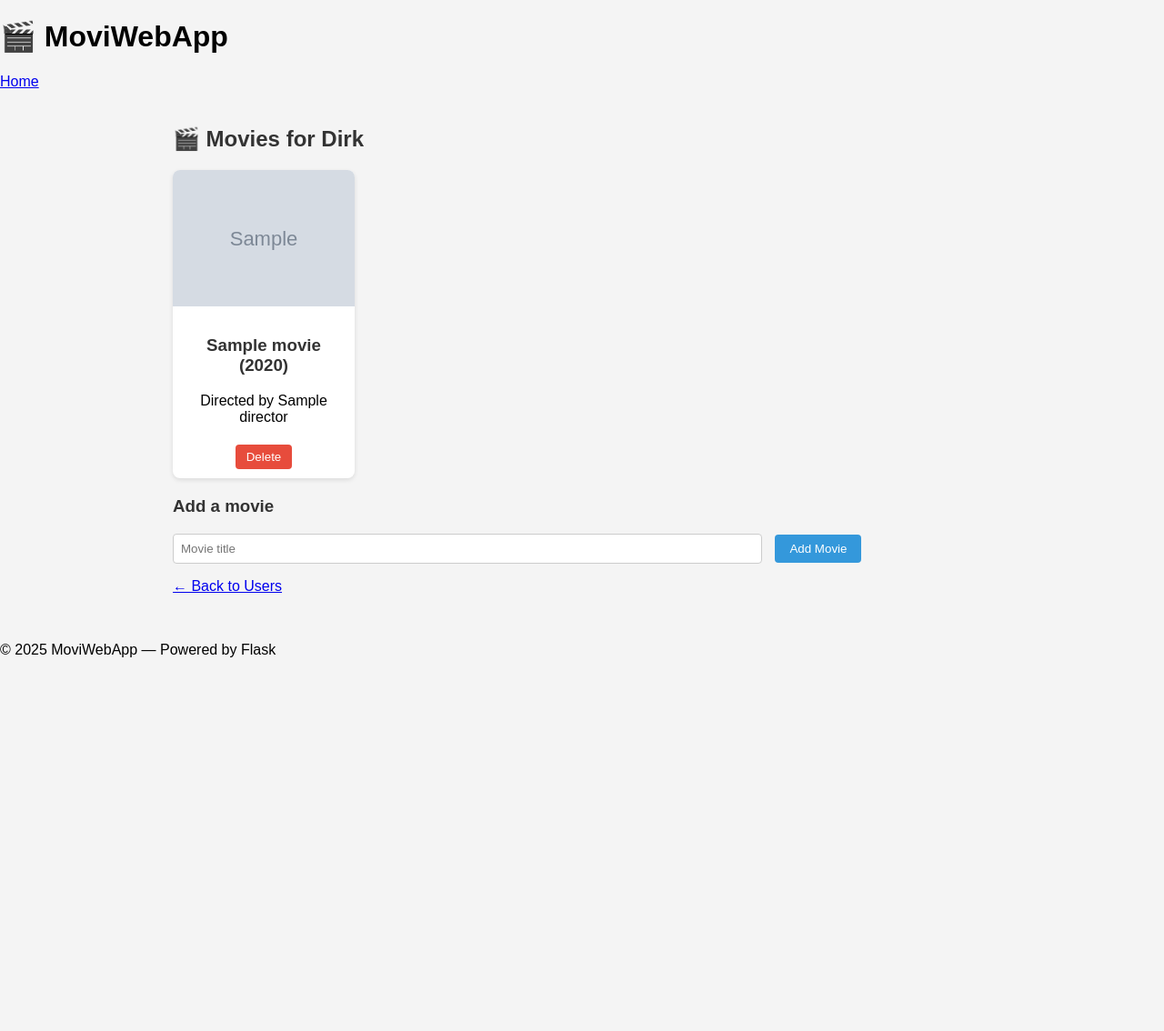
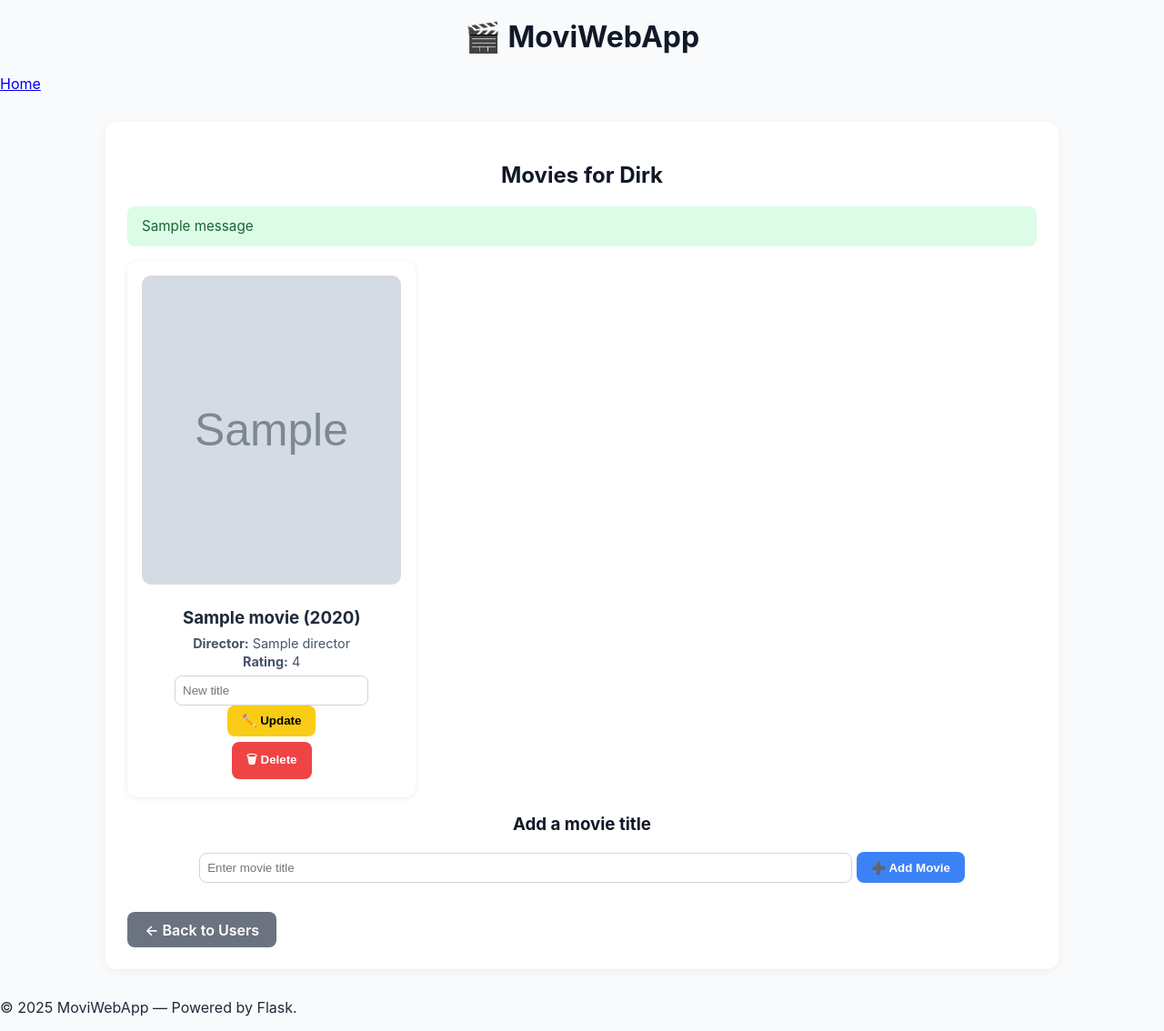
Before and after one commit to DirkFischer19777/MoviWebApp, a Flask app: template templates/movies.html in a window 1280 px wide. Shown: the whole page at 91% size. Before the commit the page ends 723 px from the top, so only its background shows below. Run offline with Flask 3, Linux system fonts and the light colour scheme; the template is opened without the code that fills it: values that come from a table or form of the project are taken from there, most other values are stand-ins (such as "Sample title", 1, 10 or a date in 2020); grey boxes marked "Sample" are stand-in pictures; one stand-in notice (Sample message) is shown.

Commit message:
feat: add error handling, update_movie UI, IMDb ratings, and duplicate checks

```diff
--- a/app.py
+++ b/app.py
@@ -1,121 +1,156 @@
 from flask import Flask, request, redirect, url_for, render_template, flash
 from data_manager import DataManager
-from models import db, User
+from models import db, User, Movie
 import os
 from dotenv import load_dotenv
+import requests
 
 # -------------------------------------------
-# Load .env file
+# Load environment variables
 # -------------------------------------------
 load_dotenv()
 OMDB_API_KEY = os.getenv("OMDB_API_KEY")
-FLASK_SECRET_KEY = os.getenv("FLASK_SECRET_KEY", "devkey")
 
 # -------------------------------------------
-# Flask application setup
+# Flask app setup
 # -------------------------------------------
 app = Flask(__name__)
-app.secret_key = FLASK_SECRET_KEY
+app.secret_key = os.getenv("FLASK_SECRET_KEY", "devkey")
 
-# Base directory for database path
 basedir = os.path.abspath(os.path.dirname(__file__))
-
-# SQLAlchemy configuration
 app.config['SQLALCHEMY_DATABASE_URI'] = f"sqlite:///{os.path.join(basedir, 'data/movies.db')}"
 app.config['SQLALCHEMY_TRACK_MODIFICATIONS'] = False
 
-# Initialize database with Flask app
 db.init_app(app)
+data_manager = DataManager(omdb_api_key=OMDB_API_KEY)
 
-# Initialize DataManager
-data_manager = DataManager(omdb_api_key=OMDB_API_KEY)
 
 # -------------------------------------------
 # Routes
 # -------------------------------------------
+
 @app.route('/')
 def home():
-    """Display the homepage listing all users."""
+    """Display all users."""
     users = data_manager.get_users()
     return render_template('index.html', users=users)
 
 
 @app.route('/users', methods=['POST'])
 def add_user():
-    """Create a new user based on submitted form data."""
+    """Add a new user with duplicate name check."""
     name = request.form.get('name')
-    if name:
-        data_manager.create_user(name)
-        flash(f'User "{name}" created!', 'success')
+
+    if not name.strip():
+        flash("Username cannot be empty.", "error")
+        return redirect(url_for('home'))
+
+    existing_user = User.query.filter_by(name=name).first()
+    if existing_user:
+        flash(f'User "{name}" already exists!', 'error')
+        return redirect(url_for('home'))
+
+    data_manager.create_user(name)
+    flash(f'User "{name}" created successfully!', 'success')
     return redirect(url_for('home'))
 
 
-@app.route('/users/<int:user_id>/movies', methods=['GET', 'POST'])
+@app.route('/users/<int:user_id>/movies', methods=['GET'])
 def user_movies(user_id):
-    """Display all movies for a user and handle adding new movies."""
+    """Display all movies for a user."""
+    user = User.query.get_or_404(user_id)
+    movies = data_manager.get_movies(user_id)
+    return render_template('movies.html', user=user, movies=movies)
+
+
+@app.route('/users/<int:user_id>/movies/add', methods=['POST'])
+def add_movie(user_id):
+    """Add a new movie to a user's list, prevent duplicates, and handle OMDb errors."""
+    title = request.form.get('title')
     user = User.query.get_or_404(user_id)
 
-    if request.method == 'POST':
-        title = request.form.get('title')
-        if title:
-            movie = data_manager.add_movie(user_id, title)
-            if movie:
-                flash(f'Movie "{movie.name}" added!', 'success')
-            else:
-                flash(f'Movie "{title}" could not be added.', 'error')
+    if not title.strip():
+        flash("Movie title cannot be empty.", "error")
         return redirect(url_for('user_movies', user_id=user_id))
 
-    movies = data_manager.get_movies(user_id)
-    return render_template('movies.html', movies=movies, user=user)
+    existing_movie = Movie.query.filter_by(title=title, user_id=user_id).first()
+    if existing_movie:
+        flash(f'Movie "{title}" already exists for {user.name}!', 'error')
+        return redirect(url_for('user_movies', user_id=user_id))
+
+    try:
+        response = requests.get(f'https://www.omdbapi.com/?t={title}&apikey={OMDB_API_KEY}')
+        data = response.json()
+
+        if data.get("Response") == "True":
+            movie = Movie(
+                title=data.get("Title"),
+                year=data.get("Year"),
+                director=data.get("Director"),
+                rating=data.get("imdbRating"),
+                poster_url=data.get("Poster"),
+                user_id=user_id
+            )
+            db.session.add(movie)
+            db.session.commit()
+            flash(f'Movie "{data.get("Title")}" added successfully!', 'success')
+        else:
+            flash(f'Movie "{title}" not found on OMDb.', 'error')
+
+    except Exception as e:
+        flash(f"Error while fetching movie data: {e}", "error")
+
+    return redirect(url_for('user_movies', user_id=user_id))
 
 
 @app.route('/users/<int:user_id>/movies/<int:movie_id>/update', methods=['POST'])
 def update_movie(user_id, movie_id):
-    """Update the title of an existing movie for a specific user."""
+    """Update a movie title."""
     new_title = request.form.get('new_title')
-    if new_title:
-        data_manager.update_movie(movie_id, new_title)
-        flash(f'Movie updated to "{new_title}"!', 'success')
+
+    if not new_title.strip():
+        flash("New title cannot be empty.", "error")
+        return redirect(url_for('user_movies', user_id=user_id))
+
+    movie = Movie.query.get_or_404(movie_id)
+    movie.title = new_title
+    db.session.commit()
+    flash(f'Movie title updated to "{new_title}".', 'success')
     return redirect(url_for('user_movies', user_id=user_id))
 
 
 @app.route('/users/<int:user_id>/movies/<int:movie_id>/delete', methods=['POST'])
 def delete_movie(user_id, movie_id):
-    """Delete a movie from a user's movie list."""
-    success = data_manager.delete_movie(movie_id)
-    if success:
-        flash('Movie deleted successfully.', 'success')
-    else:
-        flash('Movie could not be deleted.', 'error')
+    """Delete a movie with error handling."""
+    try:
+        movie = Movie.query.get_or_404(movie_id)
+        db.session.delete(movie)
+        db.session.commit()
+        flash(f'Movie "{movie.title}" deleted successfully.', 'success')
+    except Exception as e:
+        flash(f"Error deleting movie: {e}", "error")
     return redirect(url_for('user_movies', user_id=user_id))
+
 
 # -------------------------------------------
 # Error Handling
 # -------------------------------------------
-
 @app.errorhandler(404)
 def page_not_found(e):
-    """Handle 404 errors when a page or resource is not found."""
-    return render_template('404.html', error=e), 404
+    """Custom 404 page."""
+    return render_template('404.html'), 404
 
 
 @app.errorhandler(500)
-def internal_server_error(e):
-    """Handle 500 errors caused by server issues."""
-    return render_template('500.html', error=e), 500
-
-
-@app.errorhandler(Exception)
-def handle_unexpected_error(e):
-    """Catch any unexpected errors and show a friendly error page."""
-    app.logger.error(f"Unexpected error: {e}")
-    return render_template('error.html', error=e), 500
+def internal_error(e):
+    """Custom 500 page."""
+    return render_template('500.html'), 500
 
 
 # -------------------------------------------
-# Run the Flask app
+# Run app
 # -------------------------------------------
 if __name__ == '__main__':
     with app.app_context():
         db.create_all()
-    app.run(debug=True, port=5001)
+    app.run(debug=True)
--- a/static/style.css
+++ b/static/style.css
@@ -1,115 +1,157 @@
+/* Base styles */
 body {
-    font-family: Arial, sans-serif;
+    font-family: "Inter", sans-serif;
+    background: #f8fafc;
     margin: 0;
     padding: 0;
-    background-color: #f4f4f4;
+    color: #1f2937;
 }
 
 .container {
-    max-width: 900px;
-    margin: 0 auto;
-    padding: 20px;
+    max-width: 1000px;
+    margin: 2rem auto;
+    padding: 1.5rem;
+    background: #ffffff;
+    border-radius: 12px;
+    box-shadow: 0 2px 10px rgba(0,0,0,0.05);
 }
 
-h2, h3 {
-    color: #333;
+/* Headings */
+h1, h2, h3 {
+    text-align: center;
+    color: #111827;
 }
 
-.movies-list {
-    display: flex;
-    flex-wrap: wrap;
-    gap: 20px;
-    margin-bottom: 20px;
+/* Buttons */
+button, .btn {
+    cursor: pointer;
+    border: none;
+    border-radius: 8px;
+    padding: 0.6rem 1rem;
+    font-weight: 600;
+    transition: all 0.2s ease;
+}
+
+.btn:hover, button:hover {
+    opacity: 0.85;
+}
+
+/* Flash messages */
+.messages {
+    margin-bottom: 1rem;
+}
+
+.alert {
+    padding: 0.8rem 1rem;
+    border-radius: 8px;
+    margin-bottom: 0.5rem;
+    font-size: 0.95rem;
+}
+
+.alert.success {
+    background-color: #dcfce7;
+    color: #166534;
+}
+
+.alert.error {
+    background-color: #fee2e2;
+    color: #991b1b;
+}
+
+/* Forms */
+input[type="text"] {
+    padding: 0.5rem;
+    border: 1px solid #cbd5e1;
+    border-radius: 8px;
+    width: 70%;
+}
+
+.add-form {
+    text-align: center;
+    margin-top: 1rem;
+}
+
+.inline-form {
+    display: inline-block;
+    margin: 0.2rem;
+}
+
+/* Buttons by type */
+.btn.add {
+    background-color: #3b82f6;
+    color: white;
+}
+
+.btn.edit {
+    background-color: #facc15;
+    color: black;
+}
+
+.btn.delete {
+    background-color: #ef4444;
+    color: white;
+}
+
+.btn.back {
+    display: inline-block;
+    text-decoration: none;
+    background: #6b7280;
+    color: white;
+    padding: 0.6rem 1.2rem;
+    border-radius: 8px;
+    margin-top: 2rem;
+}
+
+.btn.back:hover {
+    background: #4b5563;
+}
+
+/* Movie grid */
+.movie-grid {
+    display: grid;
+    grid-template-columns: repeat(auto-fill, minmax(240px, 1fr));
+    gap: 1.5rem;
+    margin-top: 1rem;
 }
 
 .movie-card {
-    background-color: #fff;
-    border-radius: 8px;
-    box-shadow: 0 2px 5px rgba(0,0,0,0.1);
-    overflow: hidden;
-    width: 200px;
+    background: #ffffff;
+    border-radius: 12px;
+    box-shadow: 0 1px 6px rgba(0,0,0,0.08);
+    padding: 1rem;
     text-align: center;
+    transition: transform 0.2s ease;
+}
+
+.movie-card:hover {
+    transform: translateY(-3px);
 }
 
 .poster {
     width: 100%;
-    height: auto;
+    height: 340px;
+    object-fit: cover;
+    border-radius: 10px;
+    margin-bottom: 0.8rem;
 }
 
-.poster-placeholder {
-    width: 100%;
-    height: 300px;
-    background-color: #ddd;
-    display: flex;
-    align-items: center;
-    justify-content: center;
-    color: #666;
-    font-size: 14px;
+.movie-info h3 {
+    margin: 0.5rem 0;
+    color: #1e293b;
 }
 
-.movie-info {
-    padding: 10px;
+.movie-info p {
+    margin: 0.2rem 0;
+    color: #475569;
+    font-size: 0.9rem;
 }
 
-.delete-btn {
-    background-color: #e74c3c;
-    color: #fff;
-    border: none;
-    padding: 6px 12px;
-    cursor: pointer;
-    border-radius: 4px;
-    margin-top: 5px;
+/* Responsive adjustments */
+@media (max-width: 600px) {
+    .movie-grid {
+        grid-template-columns: 1fr;
+    }
+    input[type="text"] {
+        width: 100%;
+    }
 }
-
-.delete-btn:hover {
-    background-color: #c0392b;
-}
-
-.add-form input[type="text"] {
-    padding: 8px;
-    width: 70%;
-    margin-right: 10px;
-    border-radius: 4px;
-    border: 1px solid #ccc;
-}
-
-.add-form button {
-    padding: 8px 16px;
-    border: none;
-    background-color: #3498db;
-    color: #fff;
-    border-radius: 4px;
-    cursor: pointer;
-}
-
-.add-form button:hover {
-    background-color: #2980b9;
-}
-
-.error-page {
-  text-align: center;
-  margin-top: 5rem;
-}
-
-.error-page h1 {
-  font-size: 2rem;
-  color: #c0392b;
-  margin-bottom: 1rem;
-}
-
-.error-page p {
-  color: #555;
-  margin-bottom: 2rem;
-}
-
-.error-page .btn {
-  background-color: #3498db;
-  color: white;
-  padding: 0.6rem 1.2rem;
-  border-radius: 8px;
-  text-decoration: none;
-}
-
-.error-page .btn:hover {
-  background-color: #2980b9;
-}
--- a/templates/base.html
+++ b/templates/base.html
@@ -2,10 +2,7 @@
 <html lang="en">
 <head>
     <meta charset="UTF-8">
-    <meta name="viewport" content="width=device-width, initial-scale=1.0">
-    <title>MoviWebApp</title>
-
-    <!-- Link to global stylesheet -->
+    <title>🎬 MoviWebApp</title>
     <link rel="stylesheet" href="{{ url_for('static', filename='style.css') }}">
 </head>
 <body>
@@ -16,13 +13,12 @@
         </nav>
     </header>
 
-    <!-- Main content block for child templates -->
-    <main class="container">
+    <main>
         {% block content %}{% endblock %}
     </main>
 
     <footer>
-        <p>&copy; 2025 MoviWebApp — Powered by Flask</p>
+        <p>© 2025 MoviWebApp — Powered by Flask.</p>
     </footer>
 </body>
 </html>
--- a/templates/movies.html
+++ b/templates/movies.html
@@ -1,38 +1,62 @@
 {% extends "base.html" %}
+{% block content %}
+<div class="container">
+    <h2>Movies for {{ user.name }}</h2>
 
-{% block content %}
-<h2>🎬 Movies for {{ user.name }}</h2>
+    <!-- Flash messages -->
+    {% with messages = get_flashed_messages(with_categories=true) %}
+      {% if messages %}
+        <div class="messages">
+          {% for category, message in messages %}
+            <div class="alert {{ category }}">{{ message }}</div>
+          {% endfor %}
+        </div>
+      {% endif %}
+    {% endwith %}
 
-<!-- Movies List -->
-<div class="movies-list">
+    <!-- Movie list -->
+    {% if movies %}
+      <div class="movie-grid">
         {% for movie in movies %}
         <div class="movie-card">
-        {% if movie.poster_url %}
-            <img src="{{ movie.poster_url }}" alt="{{ movie.name }} poster" class="poster">
-        {% else %}
-            <div class="poster-placeholder">No Image</div>
-        {% endif %}
+          <img src="{{ movie.poster_url or '/static/default-poster.jpg' }}"
+               alt="{{ movie.title }} poster"
+               class="poster">
+
           <div class="movie-info">
-            <h3>{{ movie.name }} {% if movie.year %}({{ movie.year }}){% endif %}</h3>
-            {% if movie.director %}
-            <p>Directed by {{ movie.director }}</p>
-            {% endif %}
-            <form action="{{ url_for('delete_movie', user_id=user.id, movie_id=movie.id) }}" method="post">
-                <button type="submit" class="delete-btn">Delete</button>
+            <h3>{{ movie.title }} ({{ movie.year }})</h3>
+            <p><strong>Director:</strong> {{ movie.director or 'N/A' }}</p>
+            <p><strong>Rating:</strong> {{ movie.rating or 'N/A' }}</p>
+          </div>
+
+          <div class="movie-actions">
+            <!-- Update form -->
+            <form action="{{ url_for('update_movie', user_id=user.id, movie_id=movie.id) }}"
+                  method="post" class="inline-form">
+                <input type="text" name="new_title" placeholder="New title" required>
+                <button type="submit" class="btn edit">✏️ Update</button>
+            </form>
+
+            <!-- Delete form -->
+            <form action="{{ url_for('delete_movie', user_id=user.id, movie_id=movie.id) }}"
+                  method="post" class="inline-form">
+                <button type="submit" class="btn delete">🗑 Delete</button>
             </form>
           </div>
         </div>
-    {% else %}
-    <p>No movies yet. Add one below!</p>
         {% endfor %}
       </div>
+    {% else %}
+      <p>No movies added yet for this user.</p>
+    {% endif %}
 
-<!-- Add Movie Form -->
-<h3>Add a movie</h3>
-<form action="{{ url_for('user_movies', user_id=user.id) }}" method="post" class="add-form">
-    <input type="text" name="title" placeholder="Movie title" required>
-    <button type="submit">Add Movie</button>
+    <!-- Add a new movie -->
+    <h3>Add a movie title</h3>
+    <form action="{{ url_for('add_movie', user_id=user.id) }}" method="post" class="add-form">
+        <input type="text" name="title" placeholder="Enter movie title" required>
+        <button type="submit" class="btn add">➕ Add Movie</button>
     </form>
 
-<p><a href="{{ url_for('home') }}">← Back to Users</a></p>
+    <a href="{{ url_for('home') }}" class="btn back">← Back to Users</a>
+</div>
 {% endblock %}
```
Also changed, not shown: templates/404.html (+15 -8 lines), templates/500.html (+15 -8 lines), templates/index.html (+33 -14 lines). Lines whose indentation alone changed are shown as unchanged.
